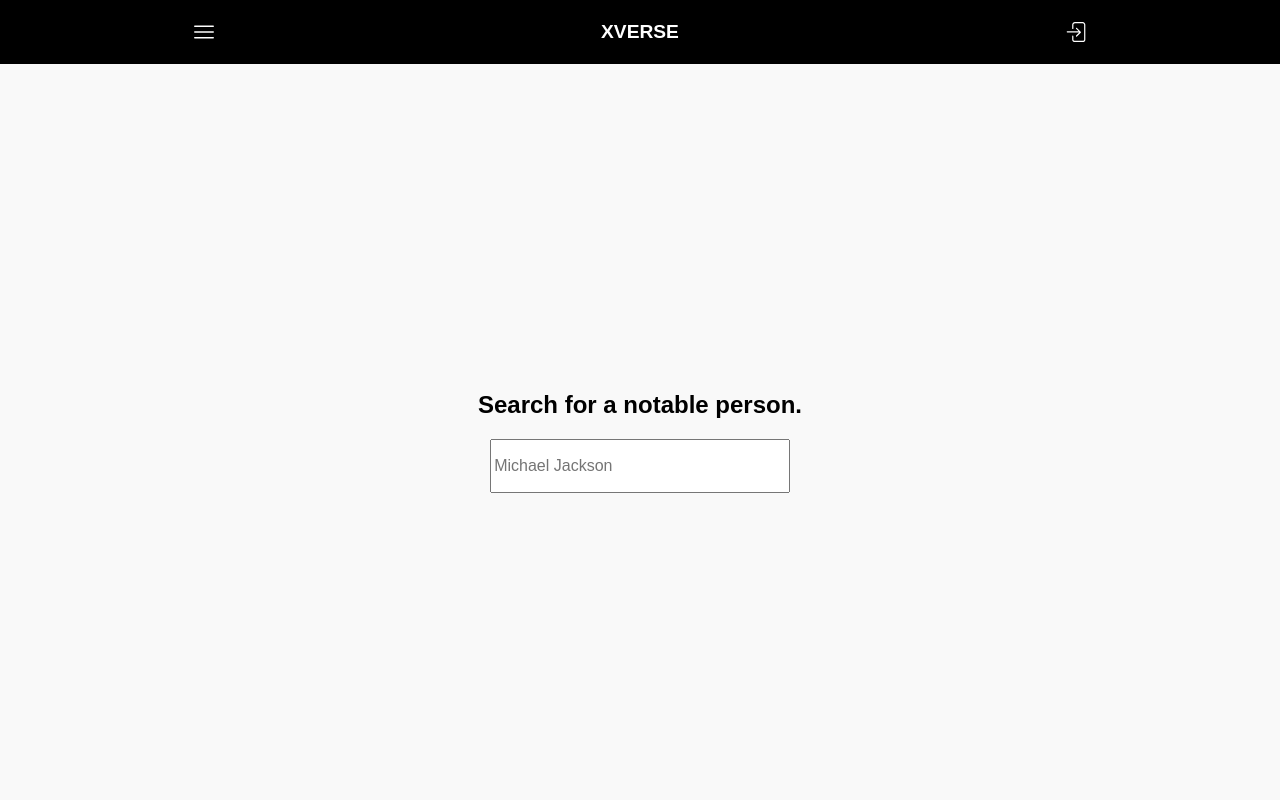
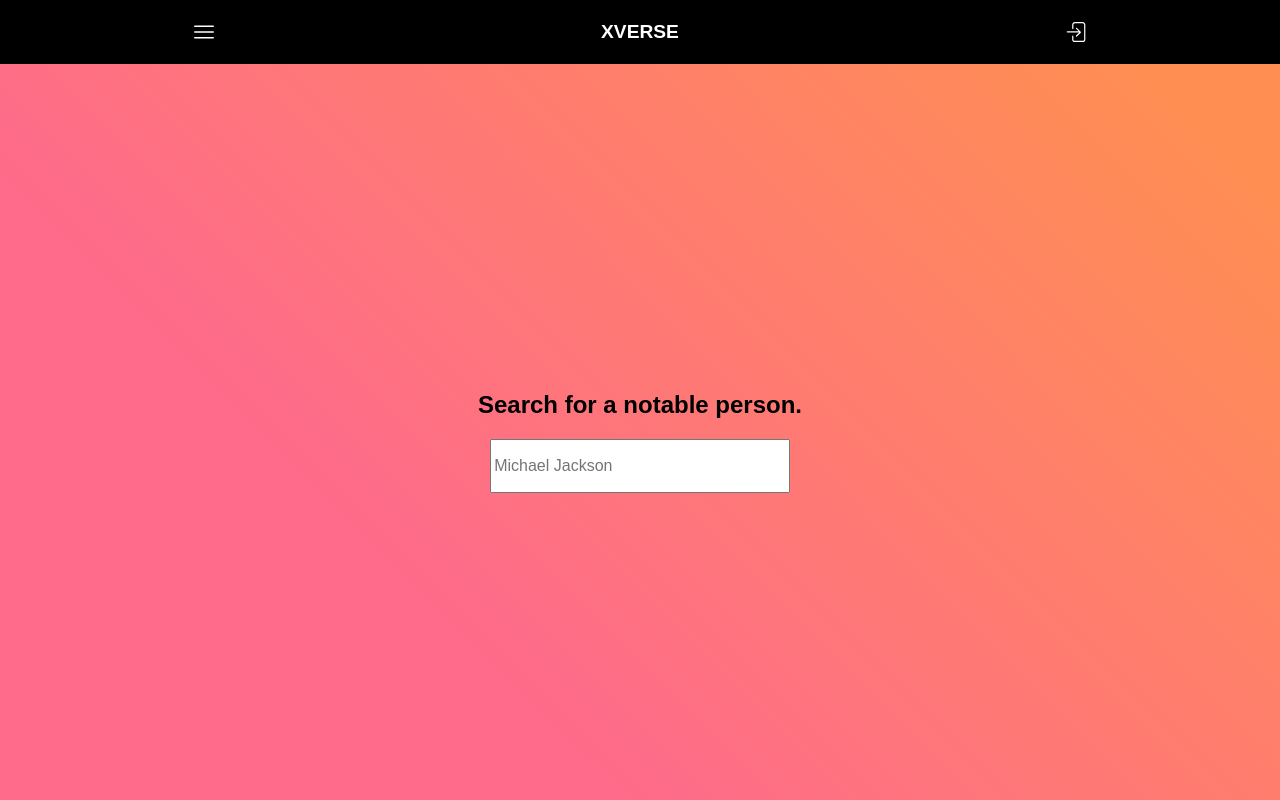
Before and after one commit to JavaScriptErika/react-redux-typescript-clientside, a React app: page / in a window 1280 px wide. Built offline with nearby package versions, Linux system fonts and the light colour scheme.

Commit message:
add gradient with multiple styles

```diff
--- a/src/components/Home.styles.ts
+++ b/src/components/Home.styles.ts
@@ -5,6 +5,14 @@
     fontStyle: 'normal',
     src: "url('fonts/Roboto-Regular.ttf') format('ttf')"
 }
+
+const gradient = 'linear-gradient(45deg, #FE6B8B 30%, #FF8E53 90%)'
+
+export const bg = StyleSheet.create({
+    gradients: {
+        background: gradient
+    }
+})
 
 export const styles = StyleSheet.create({
     navBar: {
--- a/src/components/Home.tsx
+++ b/src/components/Home.tsx
@@ -1,11 +1,11 @@
 import * as React from 'react'
 import { css } from 'aphrodite/no-important'
-import { styles } from './Home.styles'
+import { styles, bg } from './Home.styles'
 
 export class Home extends React.Component<{}, {}> {
     render() {
         return (
-            <div className={css(styles.wrapper)}>
+            <div className={css(styles.wrapper, bg.gradients)}>
                 <div className={css(styles.navBar)}>
                     <img className={css(styles.iconMenu)} src='assets/menu.svg' />
                     <h1 className={css(styles.textLogo)}>XVERSE</h1>
```
Also changed, not shown: 8080-iphone6.png.
